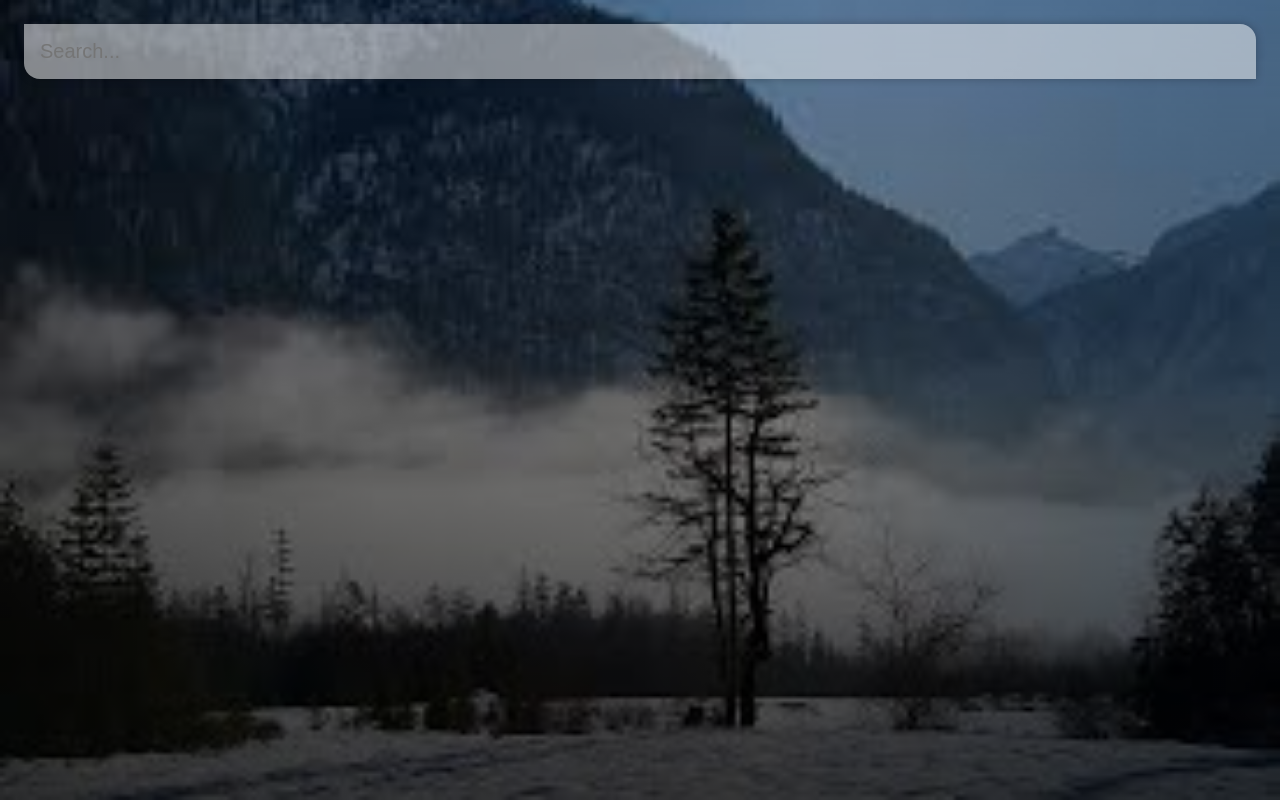
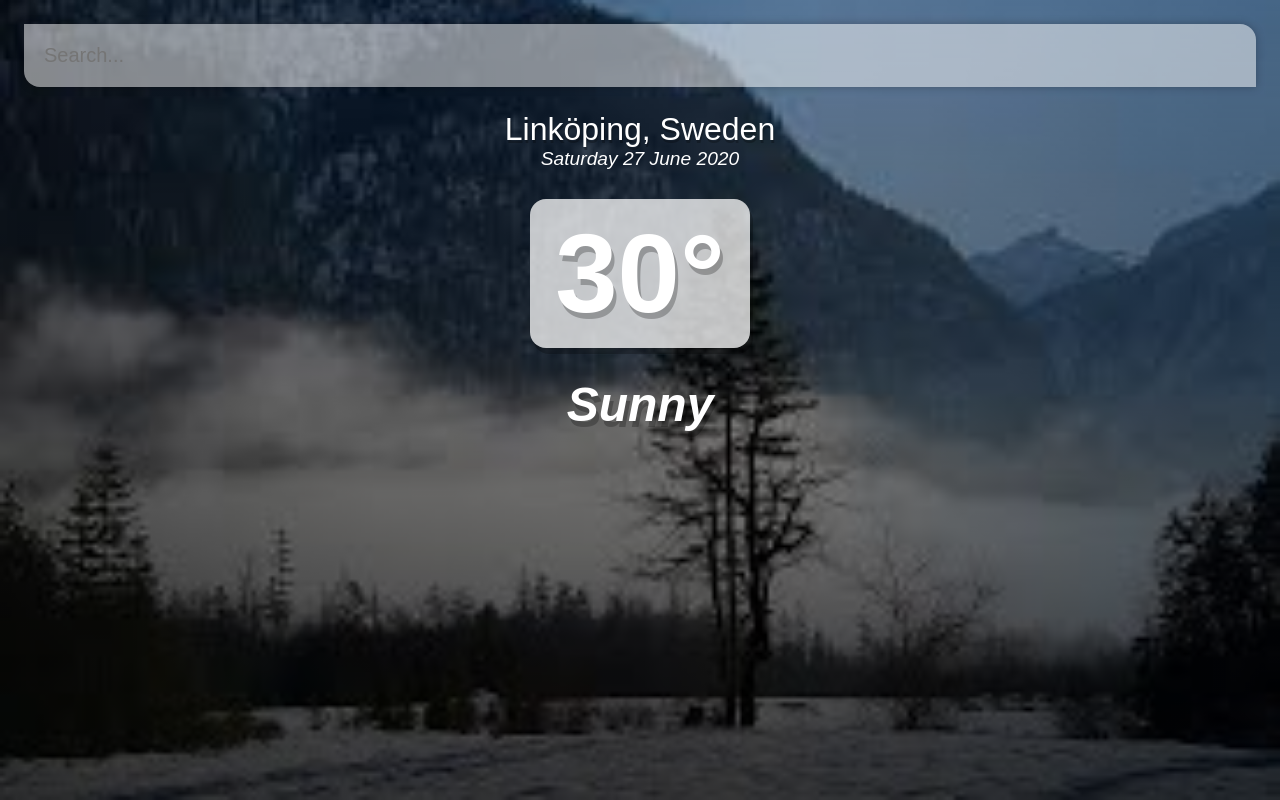
Before and after one commit to zznicole/weather-app, a Vue app: page / in a window 1280 px wide. Built offline with nearby package versions, Linux system fonts and the light colour scheme.

Commit message:
setup layout

```diff
--- a/src/App.vue
+++ b/src/App.vue
@@ -3,6 +3,16 @@
     <main>
       <div class="search-box">
         <input type="text" class="search-bar" placeholder="Search..."/>
+      </div>
+      <div class="weather-wrap">
+        <div class="location-box">
+          <div class="location">Linköping, Sweden</div>
+          <div class="date">Saturday 27 June 2020</div>
+        </div>
+        <div class="weather-box">
+          <div class="temp">30°</div>
+          <div class="weather">Sunny</div>
+        </div>
       </div>
     </main>
   </div>
@@ -55,7 +65,7 @@ main {
 .search-box .search-bar {
   display: block;
   width: 100%;
-  padding: .8em;
+  padding: 1em;
 
   color: #313131;
   font-size: 1.25rem;
@@ -76,4 +86,48 @@ main {
   background-color: rgba(255, 255, 255, 0.75);
   border-radius: 16px 0px 16px 0px;
 }
+
+.location-box .location {
+  color: #ffffff;
+  font-size: 2rem;
+  font-weight: 500;
+  text-align: center;
+  text-shadow: 1px 3px  rgba(0, 0, 0, 0.25);
+}
+
+.location-box .date {
+  color: #ffffff;
+  font-size: 1.2rem;
+  font-weight: 300;
+  text-align: center;
+  font-style: italic;
+}
+
+.weather-box {
+  text-align: center;
+}
+
+.weather-box .temp {
+  display: inline-block;
+  padding: 10px 25px;
+  color:#ffffff;
+  font-size: 7rem;
+  font-weight: 900;
+
+  text-shadow: 3px 6px rgba(0, 0, 0, 0.25);
+  background-color: rgba(255, 255, 255, 0.75);
+  border-radius: 1rem;
+  margin: 1.8rem 0px;
+
+  box-shadow: 3px 6px rgba(0, 0, 0, 0.25);
+}
+
+.weather-box .weather {
+  color: #ffffff;
+  font-size: 3rem;
+  font-weight: 700;
+  font-style: italic;
+  text-shadow: 3px 6px rgba(0, 0, 0, 0.25);
+
+}
 </style>
```
